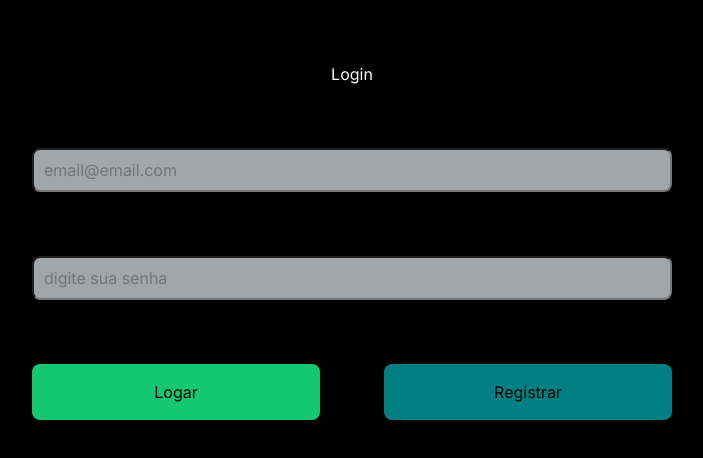
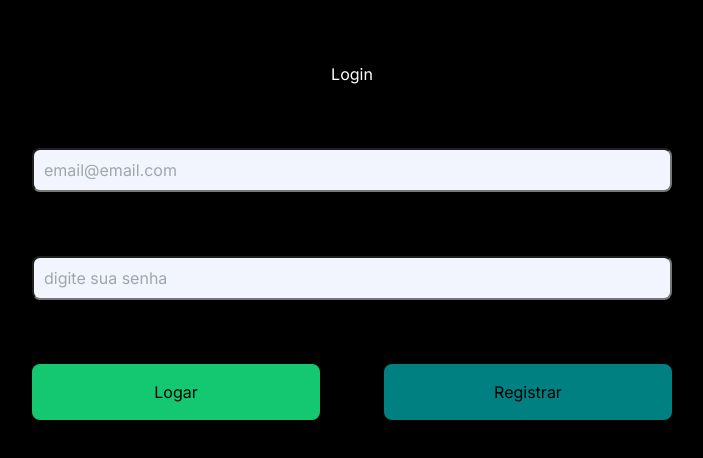
Before and after one commit to ronansalvador/-nextjs-with-prisma, a Next.js app: page /login in a window 1280 px wide. Shown: the top 458 px of the page, without its empty margins (288-991 px from the left). Built offline with nearby package versions, Linux system fonts and the light colour scheme.

Commit message:
feat(css): color input

```diff
--- a/src/app/globals.css
+++ b/src/app/globals.css
@@ -68,7 +68,11 @@ address {
 
 input {
   width: 100%;
-  background-color: #9fa6ac;
+  background-color: #f2f5fd;
   padding: 10px;
   border-radius: 0.5rem;
 }
+
+input::placeholder {
+  color: #9fa6ac;
+}
```
